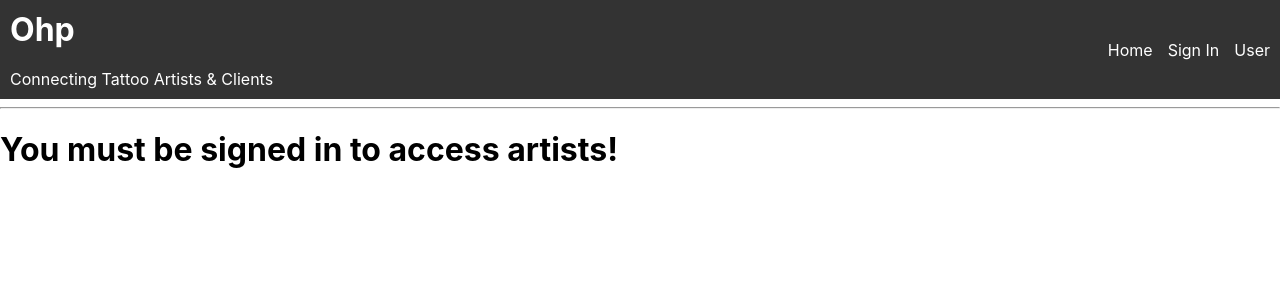
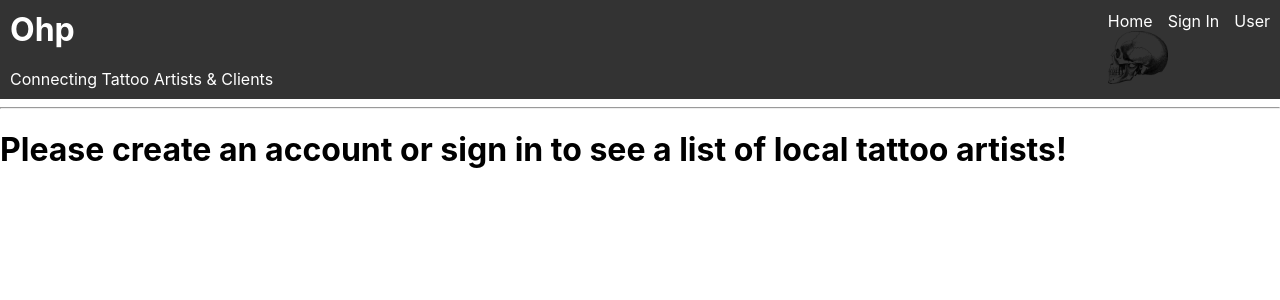
Before and after one commit to Schmelzberry/Capstone, a React (Create React App) app: page / in a window 1280 px wide. Shown: the top 300 px of the page. Built offline with nearby package versions, Linux system fonts and the light colour scheme; no server answers; the database is empty.

Commit message:
add header img

```diff
--- a/src/components/ArtistDetail.js
+++ b/src/components/ArtistDetail.js
@@ -9,9 +9,9 @@ function ArtistDetail(props) {
 
   return (
     <React.Fragment>
-      <h1>{artist.name} Info</h1>
-      <h3>{artist.city}</h3>
-      <h3>{artist.artistStyle}</h3>
+      <h1>{artist.name}</h1>
+      <h3>Currently working in: {artist.city}</h3>
+      <h3>Style: {artist.artistStyle}</h3>
       <button onClick={ props.onClickingEdit }>Update Artist</button>
       <button onClick={() => onClickingDelete(artist.id) }>Delete Artist</button>
       < hr />
--- a/src/components/Header.js
+++ b/src/components/Header.js
@@ -24,6 +24,7 @@ function Header() {
 
             {/* Add more links as needed */}
           </ul>
+          <img src={process.env.PUBLIC_URL + '/assets/skull.png'} alt="header img" />
         </div>
       </header>
       <hr />
@@ -31,4 +32,6 @@ function Header() {
   );
 }
 
+
+
 export default Header;
--- a/src/components/ViewControl.js
+++ b/src/components/ViewControl.js
@@ -84,7 +84,7 @@ const handleEditingArtistInList = async (artistToEdit) => {
 if (auth.currentUser == null) {
   return (
     <React.Fragment>
-      <h1>You must be signed in to access artists!</h1>
+      <h1>Please create an account or sign in to see a list of local tattoo artists!</h1>
     </React.Fragment>
   )
 } else if (auth.currentUser != null) {
--- a/src/index.css
+++ b/src/index.css
@@ -122,3 +122,9 @@ button {
 .auth-form button:hover {
   background-color: #45a049;
 }
+
+.header-right img {
+  margin-left: 15px; /* Adjust the margin as needed */
+  width: 60px; /* Set the width of the image */
+  height: auto; /* Maintain the aspect ratio */
+}
```
Also changed, not shown: public/assets/skull.png (added).
